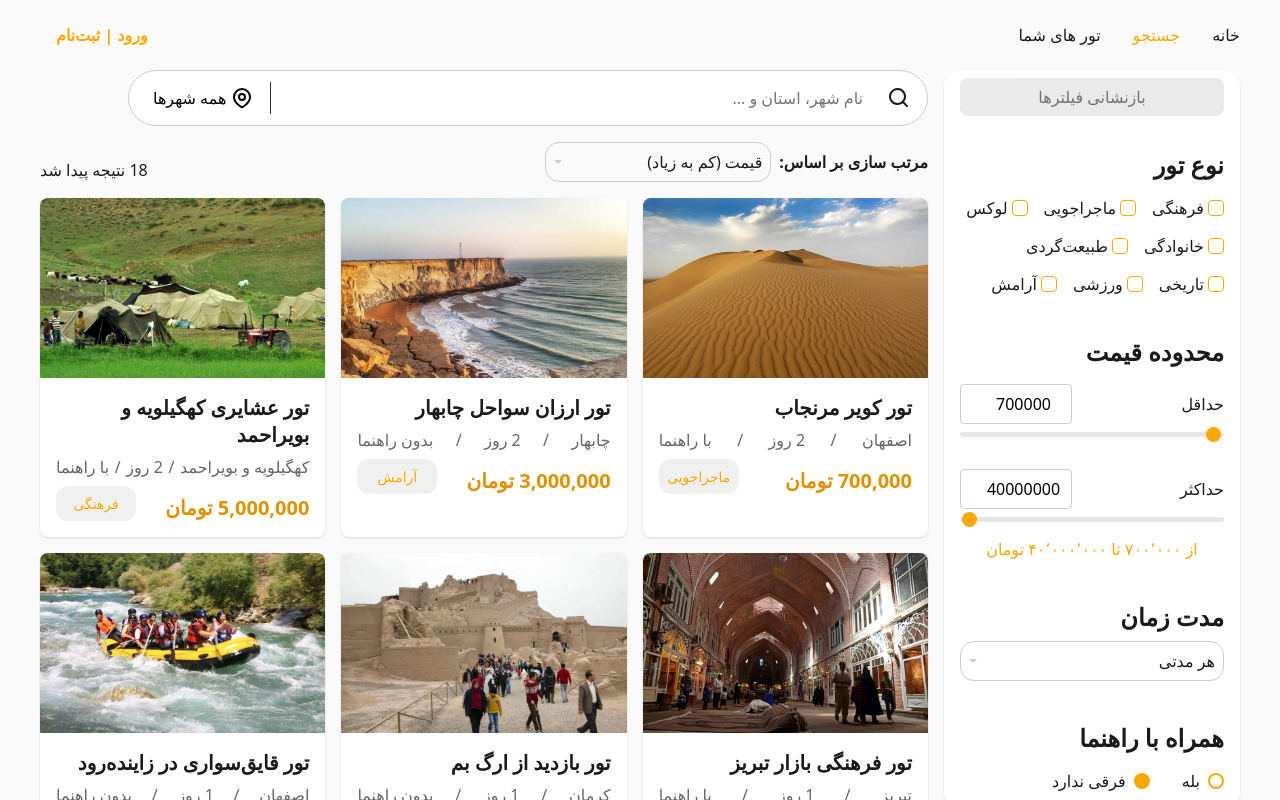
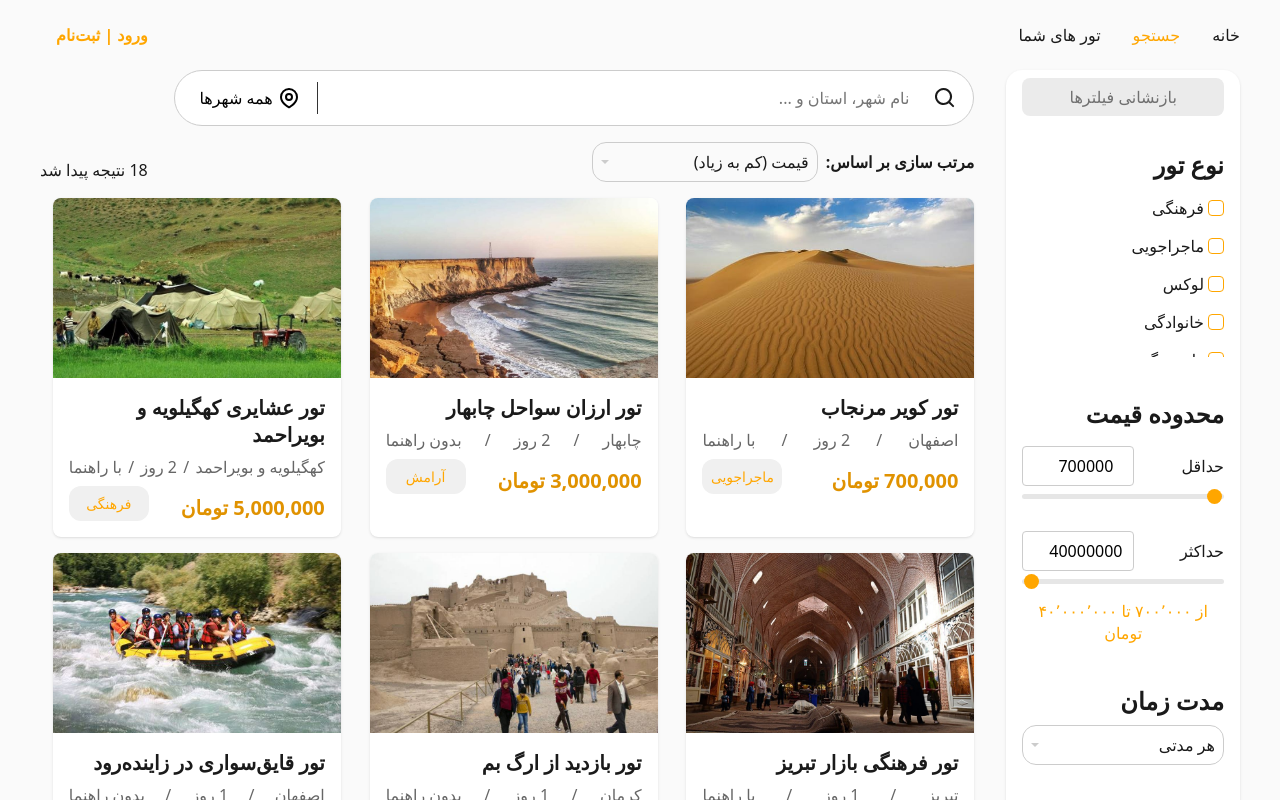
Before and after one commit to FarazPourebrahim/tournado, a Next.js app: page /search in a window 1280 px wide. Shown: the top 800 px of the page. Built offline with nearby package versions, Linux system fonts and the light colour scheme; a small style sheet from the web is missing.

Commit message:
[UPDATE] search page styles

```diff
--- a/src/app/globals.css
+++ b/src/app/globals.css
@@ -99,8 +99,8 @@ body {
   display: grid;
   grid-template-rows: auto 1fr auto auto;
 
+  min-block-size: 100dvh;
   min-block-size: 100vh;
-  min-block-size: 100dvh;
 
   font-size: var(--fz-400);
 
--- a/src/app/search/components/TourTypeFilter/TourTypeFilter.module.css
+++ b/src/app/search/components/TourTypeFilter/TourTypeFilter.module.css
@@ -9,9 +9,13 @@
 
   .checkboxGroup {
     font-size: var(--fz-400);
-    display: flex;
-    flex-wrap: wrap;
+    /*display: flex;*/
+    /*flex-wrap: wrap;*/
     gap: 1rem;
+    display: grid;
+    grid-template-columns: 1fr;
+    overflow: auto;
+    max-height: 10rem;
 
     .checkboxItem {
       display: flex;
--- a/src/app/search/page.module.css
+++ b/src/app/search/page.module.css
@@ -1,7 +1,7 @@
 .page {
   display: grid;
-  grid-template-columns: 1fr 3fr;
-  gap: 1rem;
+  grid-template-columns: 1fr 4fr;
+  gap: 2rem;
   margin-block-end: 1rem;
   align-items: start;
 
```
